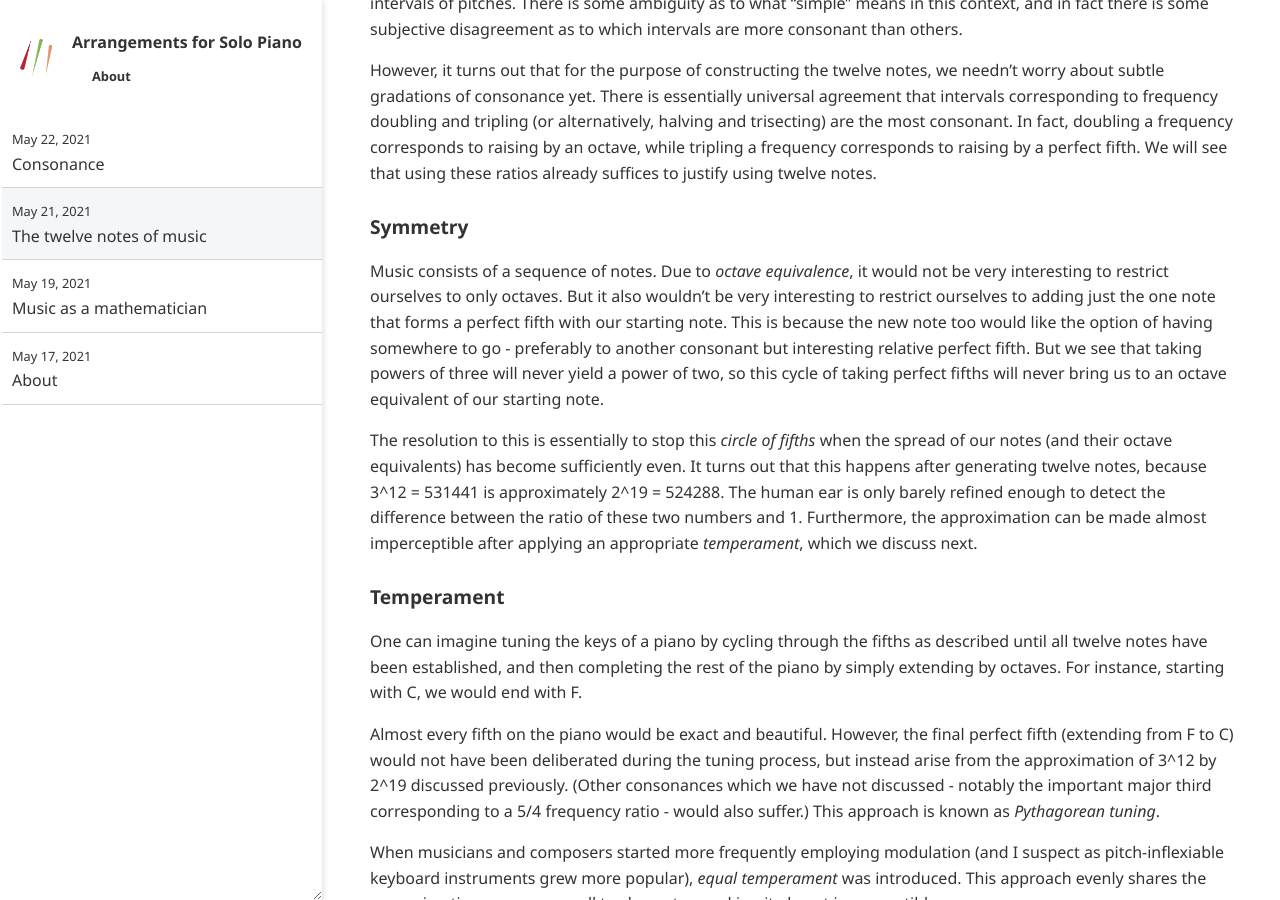
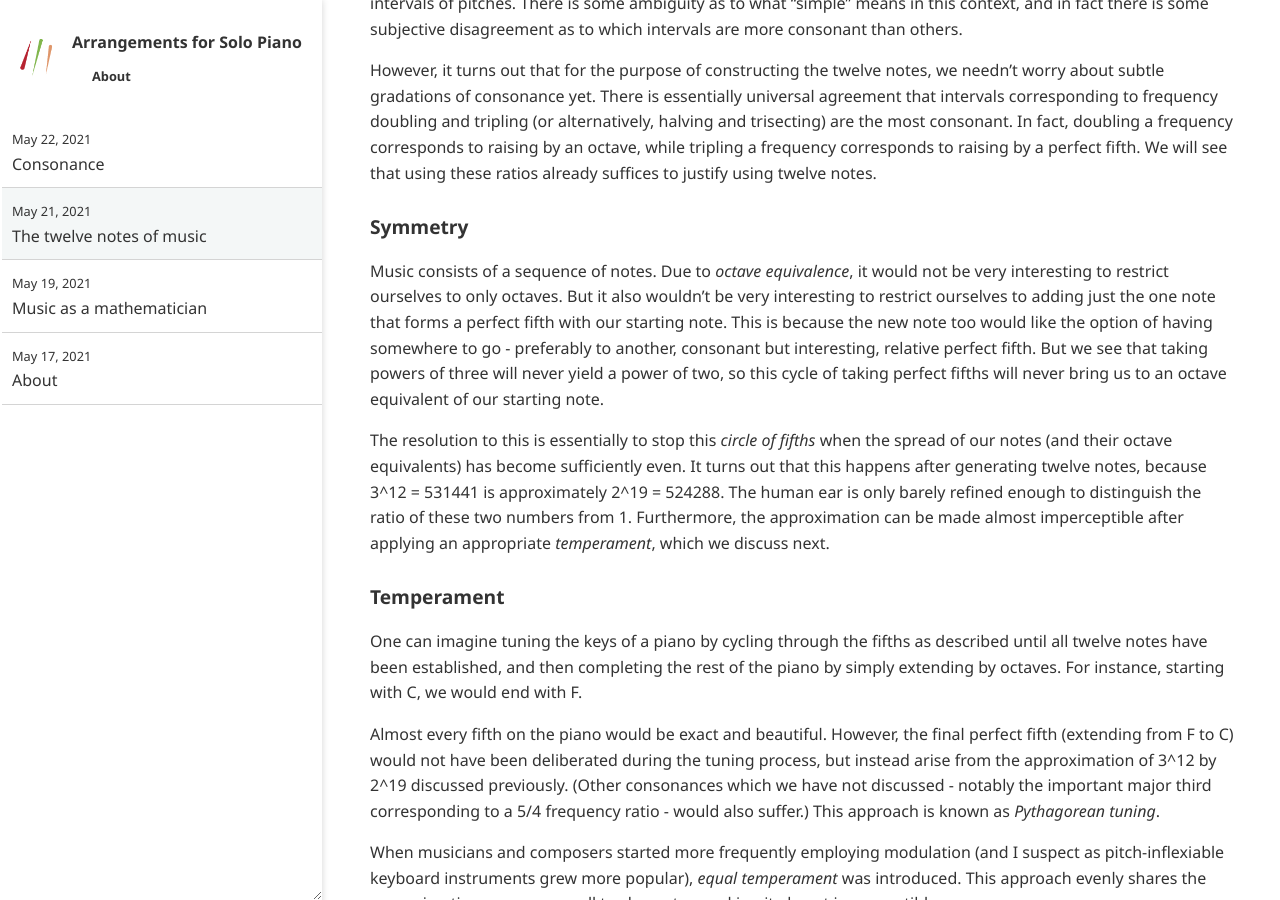
Before and after one commit to ansyblenetwork/arrpiano, a Jekyll site: the page built from _posts/2021-05-21-twelve-notes.md, in a window 1280 px wide and 900 px high, scrolled down 1055 px. Built offline with Jekyll 4.4.1, drawn with Linux system fonts in a browser that asks for light colours.

Commit message:
Update 2021-05-21-twelve-notes.md

```diff
--- a/_posts/2021-05-21-twelve-notes.md
+++ b/_posts/2021-05-21-twelve-notes.md
@@ -33,9 +33,9 @@ However, it turns out that for the purpose of constructing the twelve notes, we
 
 ### Symmetry
 
-Music consists of a sequence of notes. Due to _octave equivalence_, it would not be very interesting to restrict ourselves to only octaves. But it also wouldn't be very interesting to restrict ourselves to adding just the one note that forms a perfect fifth with our starting note. This is because the new note too would like the option of having somewhere to go - preferably to another consonant but interesting relative perfect fifth. But we see that taking powers of three will never yield a power of two, so this cycle of taking perfect fifths will never bring us to an octave equivalent of our starting note.
+Music consists of a sequence of notes. Due to _octave equivalence_, it would not be very interesting to restrict ourselves to only octaves. But it also wouldn't be very interesting to restrict ourselves to adding just the one note that forms a perfect fifth with our starting note. This is because the new note too would like the option of having somewhere to go - preferably to another, consonant but interesting, relative perfect fifth. But we see that taking powers of three will never yield a power of two, so this cycle of taking perfect fifths will never bring us to an octave equivalent of our starting note.
 
-The resolution to this is essentially to stop this _circle of fifths_ when the spread of our notes (and their octave equivalents) has become sufficiently even. It turns out that this happens after generating twelve notes, because 3^12 = 531441 is approximately 2^19 = 524288. The human ear is only barely refined enough to detect the difference between the ratio of these two numbers and 1. Furthermore, the approximation can be made almost imperceptible after applying an appropriate _temperament_, which we discuss next.
+The resolution to this is essentially to stop this _circle of fifths_ when the spread of our notes (and their octave equivalents) has become sufficiently even. It turns out that this happens after generating twelve notes, because 3^12 = 531441 is approximately 2^19 = 524288. The human ear is only barely refined enough to distinguish the ratio of these two numbers from 1. Furthermore, the approximation can be made almost imperceptible after applying an appropriate _temperament_, which we discuss next.
 
 ### Temperament
 
```
